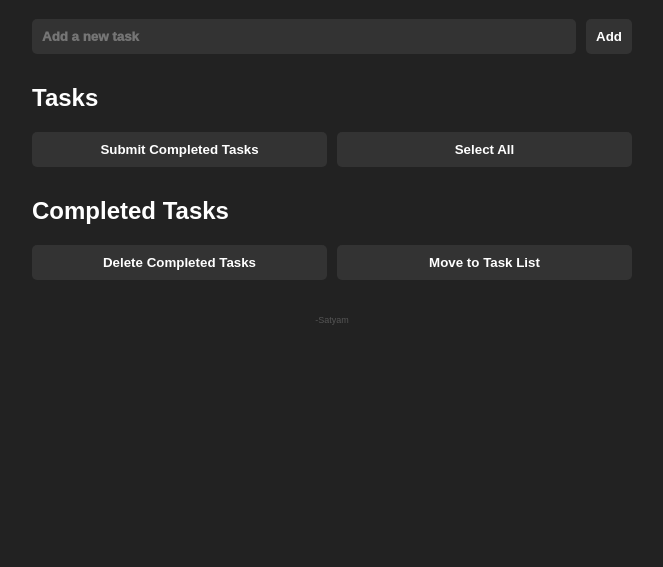
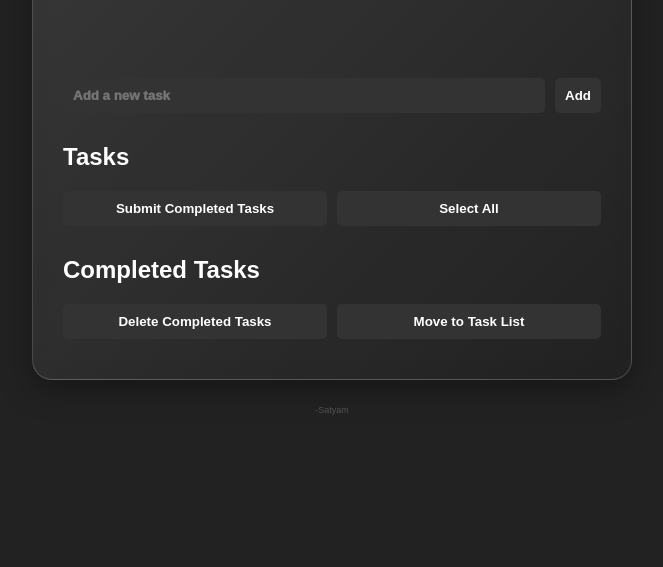
Before and after one commit to Saty70/todo, a plain HTML site: page index.html in a window 1280 px wide. Shown: the part 233-800 px from the top of the page, without its empty margins (308-971 px from the left). Drawn offline with Linux system fonts and the light colour scheme.

Commit message:
glass layer

```diff
--- a/index.html
+++ b/index.html
@@ -1,5 +1,6 @@
 <!DOCTYPE html>
 <html>
+
 <head>
   <meta charset="UTF-8">
   <link rel="shortcut icon" href="favicon1.ico" type="image/x-icon">
@@ -9,10 +10,10 @@
   <link rel="stylesheet" type="text/css" href="style.css">
   <link rel="stylesheet" href="https://cdnjs.cloudflare.com/ajax/libs/font-awesome/5.15.3/css/all.min.css">
 </head>
+
 <body>
   <div class="container">
-    <br>
-    <br>
+    <div class="glass">
       <h1>To-Do List</h1>
       <br>
       <br>
@@ -42,6 +43,8 @@
       </div>
 
     </div>
+  </div>
+
   <div class="credits">
     <p>-Satyam</p>
   </div>
@@ -53,4 +56,5 @@
 
   <script src="script.js"></script>
 </body>
+
 </html>
--- a/style.css
+++ b/style.css
@@ -45,9 +45,24 @@ body {
   color: #52bdff; // Set the link color on hover
 }
 */
+
+.glass{
+  padding: 5%;
+  background: linear-gradient(135deg, rgba(255,255,255,0.1),rgba(255,255,255,0));
+  backdrop-filter: blur(10px);
+  -webkit-backdrop-filter: blur(10px);
+  border-radius: 20px;
+  border:1px solid rgba(255,255,255,0.18);
+  box-shadow: 0 8px 32px rgba(0,0,0,0.37);
+}
+
+
 .container {
   max-width: 600px;
-  margin: 0 auto;
+  margin-top: 5%;
+  margin-left: auto;
+  margin-right: auto;
+
   padding: 20px;
   box-sizing:content-box;
 }
```
Lines whose indentation alone changed are shown as unchanged.
